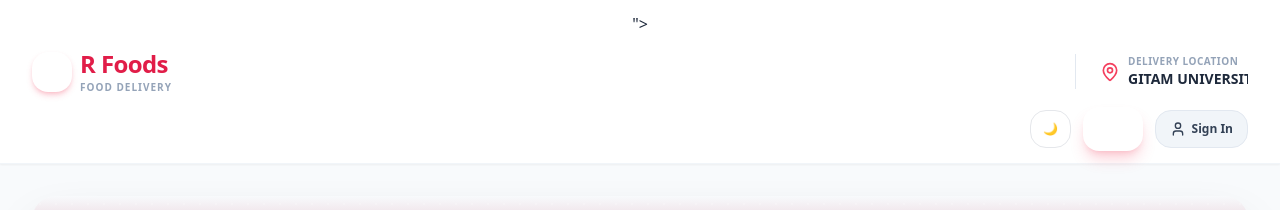
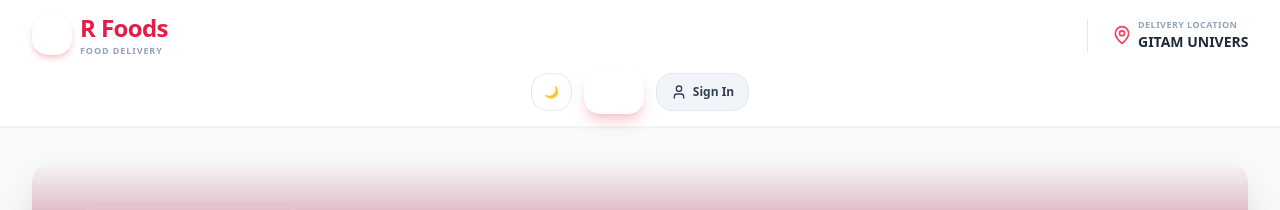
Before and after one commit to Ratnam-chandra/r-foods, a React (Vite) app: page / in a window 1280 px wide. Shown: the top 210 px of the page. Built offline with nearby package versions, Linux system fonts and the light colour scheme.

Commit message:
Fix header syntax and JSX formatting

```diff
--- a/src/App.jsx
+++ b/src/App.jsx
@@ -608,35 +608,32 @@ export default function App() {
 
       `}</style>
 
-      {/* ================= HEADER ================= */}
+  {/* ================= HEADER ================= */}
       <header className="sticky top-0 z-40 bg-white shadow-sm border-b border-slate-100">
-        <div className="max-w-7xl mx-auto px-3 sm:px-6 lg:px-8 py-3 flex flex-col md:flex-row items-center justify-between gap-3">">
-
-          {/* Logo & Delivery Location placed RIGHT AFTER Logo */}
+        <div className="max-w-7xl mx-auto px-3 sm:px-6 lg:px-8 py-3 flex flex-col md:flex-row items-center justify-between gap-3">
+
+          {/* Logo & Delivery Location */}
           <div className="flex items-center justify-between w-full md:w-auto gap-2 sm:gap-6">
 
             {/* Logo */}
             <div className="flex items-center gap-2 cursor-pointer shrink-0" onClick={() => setViewState('browse')}>
-              <div className="r-foods-logo-icon w-10 h-10 rounded-2xl bg-gradient-to-tr from-rose-600 to-orange-500 flex items-center justify-center text-white shadow-md shadow-rose-500/25">
-
+              <div className="r-foods-logo-icon w-9 h-9 sm:w-10 sm:h-10 rounded-2xl bg-gradient-to-tr from-rose-600 to-orange-500 flex items-center justify-center text-white shadow-md shadow-rose-500/25">
                 <UtensilsCrossed className="w-5 h-5 animate-pulse" />
               </div>
               <div>
-
-              <span className="r-foods-logo-text text-2xl font-black tracking-tight text-rose-600">
-              R Foods
-              </span>
-
-                <span className="text-[10px] block font-extrabold text-slate-400 tracking-widest uppercase">Food Delivery</span>
+                <span className="r-foods-logo-text text-xl sm:text-2xl font-black tracking-tight text-rose-600">
+                  R Foods
+                </span>
+                <span className="text-[9px] sm:text-[10px] block font-extrabold text-slate-400 tracking-widest uppercase">Food Delivery</span>
               </div>
             </div>
 
-            {/* Delivery Location Selector - Placed immediately after logo */}
-            <div className="relative flex items-center gap-2 pl-4 sm:pl-6 border-l border-slate-200">
-              <MapPin className="w-5 h-5 text-rose-500 shrink-0" />
+            {/* Delivery Location Selector */}
+            <div className="relative flex items-center gap-1.5 pl-3 sm:pl-6 border-l border-slate-200">
+              <MapPin className="w-4 h-4 sm:w-5 sm:h-5 text-rose-500 shrink-0" />
               <div className="text-left cursor-pointer" onClick={() => setIsLocationDropdownOpen(!isLocationDropdownOpen)}>
-                <p className="text-[10px] font-bold text-slate-400 uppercase tracking-wider">Delivery Location</p>
-                <p className="text-xs sm:text-sm font-bold text-slate-800 flex items-center gap-1 max-w-[120px] sm:max-w-[220px] truncate">
+                <p className="text-[9px] sm:text-[10px] font-bold text-slate-400 uppercase tracking-wider">Delivery Location</p>
+                <p className="text-xs sm:text-sm font-bold text-slate-800 flex items-center gap-1 max-w-[110px] sm:max-w-[220px] truncate">
                   {currentLocation} <ChevronDown className={`w-3.5 h-3.5 sm:w-4 sm:h-4 text-slate-500 transition-transform ${isLocationDropdownOpen ? 'rotate-180' : ''}`} />
                 </p>
               </div>
@@ -686,7 +683,7 @@ export default function App() {
           </div>
 
           {/* Right Actions: Explore Menu, Cart & Auth */}
-          <div className="flex items-center gap-1.5 sm:gap-3 ml-auto lg:ml-0">
+          <div className="flex items-center gap-2 sm:gap-3">
             <button
               onClick={scrollToMenu}
               className="hidden md:flex items-center gap-1.5 bg-rose-50 text-rose-600 hover:bg-rose-100 px-4 py-2.5 rounded-2xl text-xs font-bold transition-all border border-rose-200"
@@ -694,7 +691,7 @@ export default function App() {
               <UtensilsCrossed className="w-4 h-4" /> Explore Menu
             </button>
 
-          {/* Dark / Light Mode Button */}
+            {/* Dark / Light Mode Button */}
             <button
               onClick={() => setIsDarkMode(!isDarkMode)}
               className="flex items-center gap-2 px-3 py-2.5 rounded-2xl text-xs font-bold border transition-all"
```
